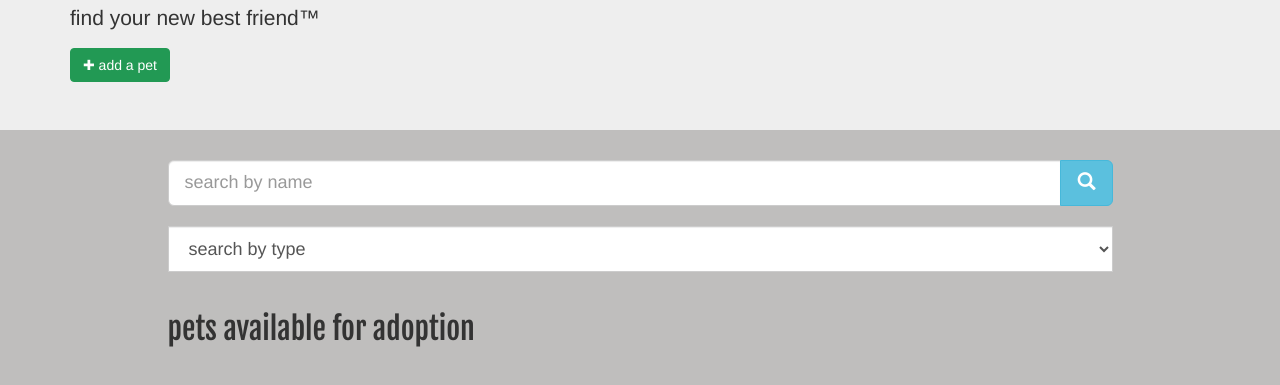
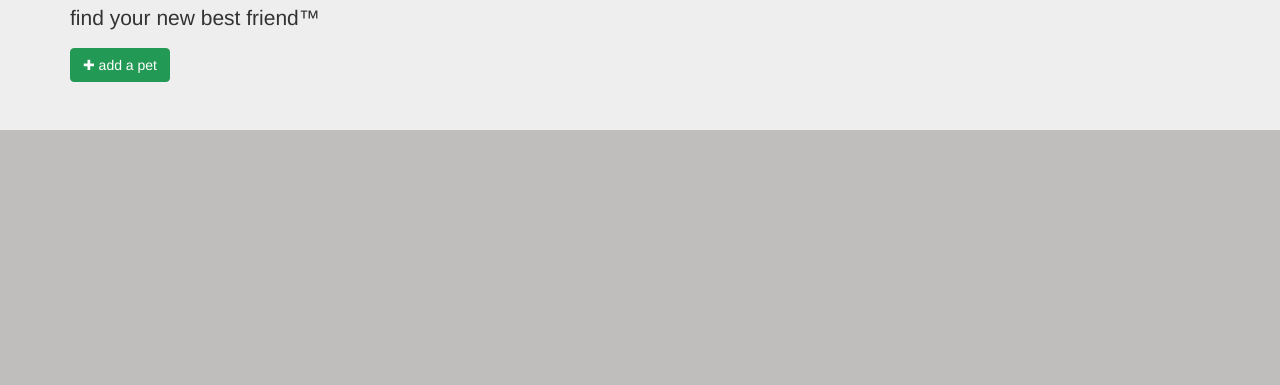
Before and after one commit to felipealbuquerq/mean-paws, a website: page views/index.html in a window 1280 px wide. Shown: the part 197-582 px from the top of the page. Drawn offline with nearby package versions, Linux system fonts and the light colour scheme; some packages are replaced by stand-ins of ours; files that its build step writes are made by us from their sources; files whose address does not match are found by name.

Commit message:
search bars moves to templates

```diff
--- a/views/index.html
+++ b/views/index.html
@@ -50,38 +50,7 @@
 
     <!-- MAIN CONTENT -->
     <section class="container">
-        <div class="row">
-          <div class="col-md-10 col-md-offset-1">
-            <!-- SEARCH BY NAME -->
-            <div class="custom-search-input">
-              <div class="input-group col-md-12">
-                  <input type="text" class="form-control input-lg" name="name-search" id="search-query" placeholder="search by name" />
-                  <span class="input-group-btn">
-                    <button class="btn btn-info btn-lg" type="button" id="search-button">
-                      <i class="glyphicon glyphicon-search"></i>
-                    </button>
-                  </span>
-                </div>
-              </div>
-            <br>
-          <!-- SEARCH BY TYPE -->
-            <div class="custom-search-input">
-              <div class="input-group col-md-12">
-                <div id="drop-search" class="input-group col-md-12">
-                  <select class="form-control input-lg" placeholder="Search by type">
-                    <option value="" disabled selected>search by type</option>
-                    <option value="all">all</option>
-                    <option value="dog">dogs</option>
-                    <option value="cat">cats</option>
-                    <option value="other">other</option>
-                  </select>
-                </div>
-              </div>
-            </div>
-            <br>
-            <h2>pets available for adoption</h2>
-          </div>
-        </div>
+
         <div ng-view>
         </div>
 
```
